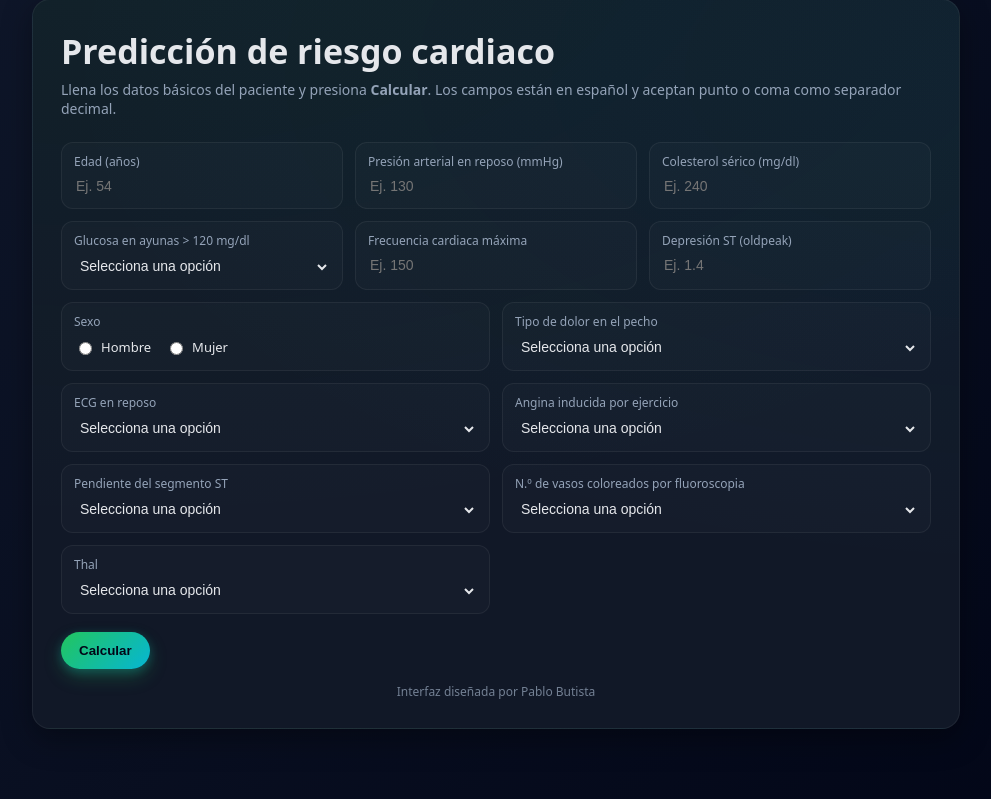
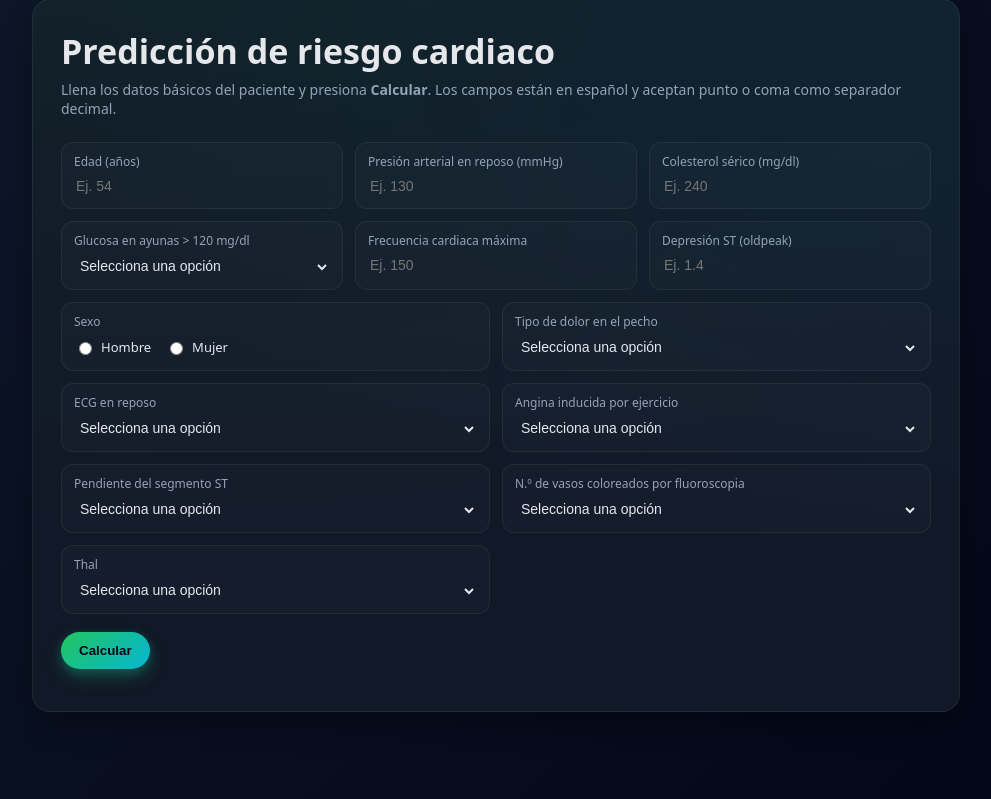
Before and after one commit to joseyhd/heartapp, a Flask app: page / in a window 1280 px wide. Shown: the part 41-840 px from the top of the page, without its empty margins (144-1135 px from the left). Run offline with Flask 3, Linux system fonts and the light colour scheme; parts of the project's set-up code (start-up, migrations or seed data) failed here and were passed over.

Commit message:
cambios1

```diff
--- a/templates/index.html
+++ b/templates/index.html
@@ -276,7 +276,6 @@
       </form>
 
       <div class="footer">
-        Interfaz diseñada por Pablo Butista
       </div>
     </div>
   </div>
```
Also changed, not shown: 4 other files.
